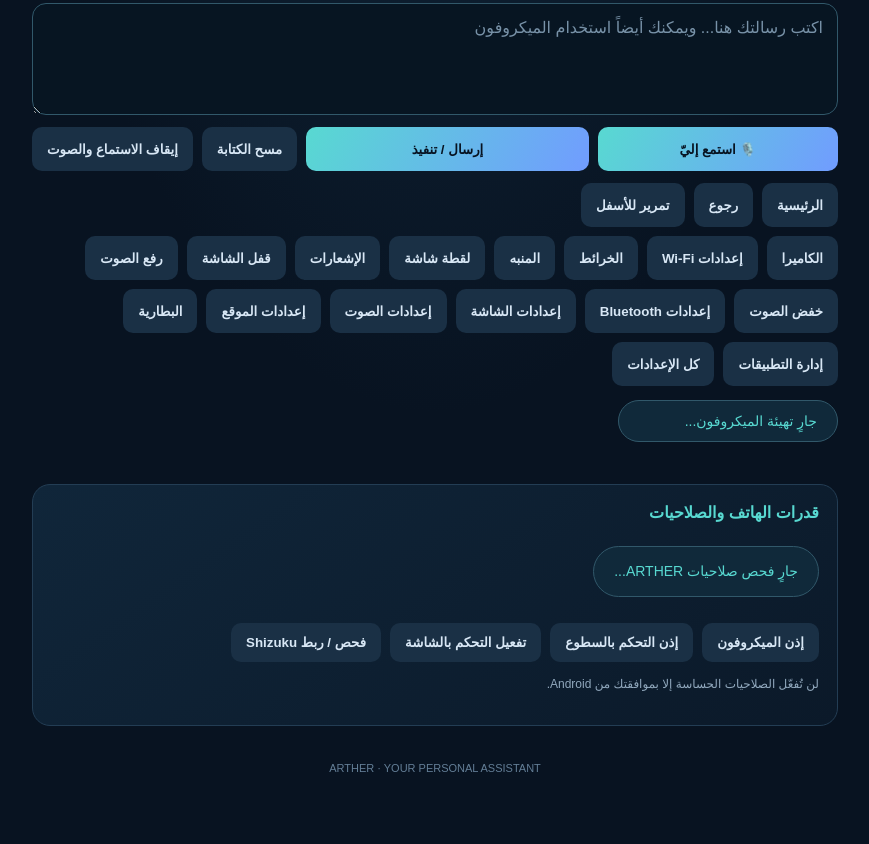
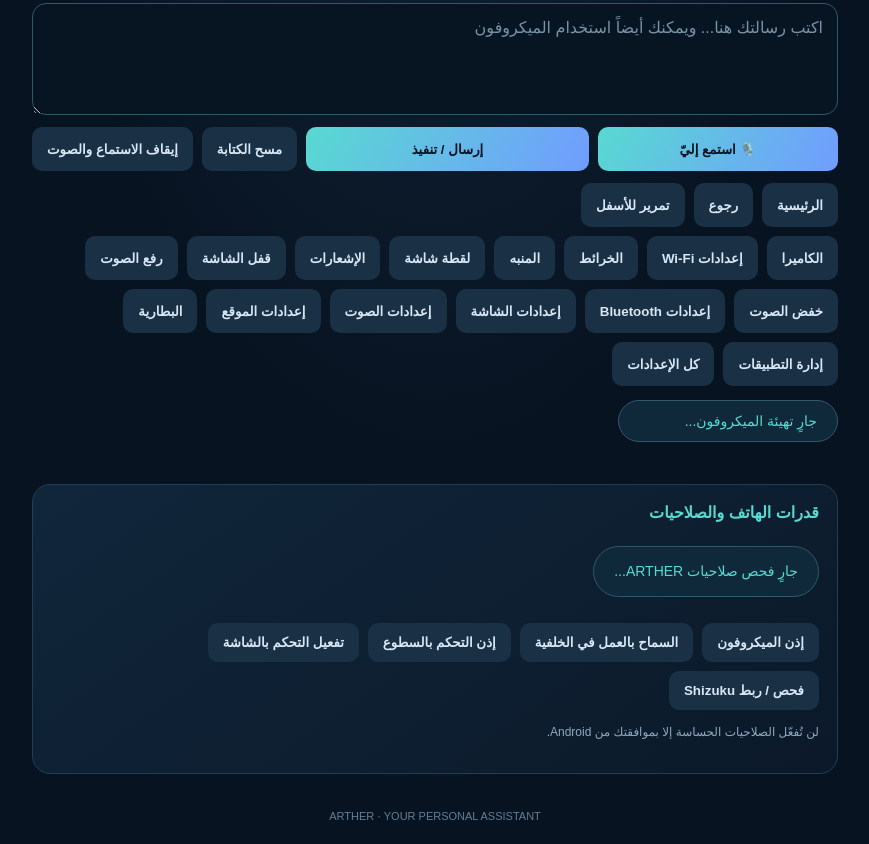
Before and after one commit to cherguihakim34-hub/ARTHER-Android, a website: page index.html in a window 1280 px wide. Shown: the part 768-1612 px from the top of the page, without its empty margins (205-1074 px from the left). Before the commit the page ends 1564 px from the top, so only its background shows below. Drawn offline with Linux system fonts and the light colour scheme; no server answers.

Commit message:
Add background operation permission control

```diff
--- a/index.html
+++ b/index.html
@@ -89,6 +89,7 @@
       <p id="permissionStatus" class="status">جارٍ فحص صلاحيات ARTHER...</p>
       <div class="actions">
         <button id="requestMic" class="secondary">إذن الميكروفون</button>
+        <button id="requestBackground" class="secondary">السماح بالعمل في الخلفية</button>
         <button id="requestBrightness" class="secondary">إذن التحكم بالسطوع</button>
         <button id="enableAccessibility" class="secondary">تفعيل التحكم بالشاشة</button>
         <button id="shizuku" class="secondary">فحص / ربط Shizuku</button>
```
